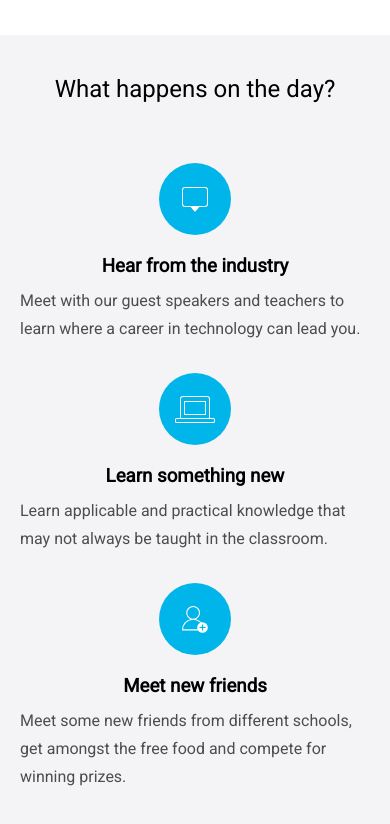
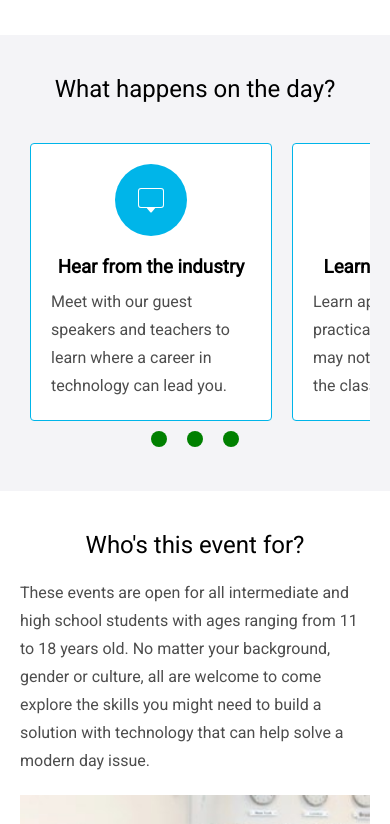
Before and after one commit to Sze-warrior/biztechlabs-website, a website: page index.html in a window 390 px wide. Shown: the part 1380-2204 px from the top of the page. Drawn offline with Linux system fonts and the light colour scheme.

Commit message:
Built mobile layout for features scrolling component

```diff
--- a/index.html
+++ b/index.html
@@ -46,7 +46,6 @@
               <h2>What happens on the day?</h2>
 
               <div class="features-wrapper">
-
                 <div class="features-item">
                   <div class="feature-icon">
                     <svg class="icon-base icon-speech" xmlns="http://www.w3.org/2000/svg" width="26" height="25"><path d="M23,1a2,2,0,0,1,2,2V17a2,2,0,0,1-2,2H3a2,2,0,0,1-2-2V3A2,2,0,0,1,3,1H23m0-1H3A3,3,0,0,0,0,3V17a3,3,0,0,0,3,3H23a3,3,0,0,0,3-3V3a3,3,0,0,0-3-3Z" style="fill: #fff"/><path d="M12.28,24.15,7.89,19H18.11l-4.39,5.15A.94.94,0,0,1,12.28,24.15Z" style="fill: #fff"/>
@@ -76,7 +75,15 @@
                   <p class="features-description">Meet some new friends from different schools, get amongst the free food and compete for winning prizes.</p>
                 </div>
               </div>
-
+              <div class="feature-mobile-scroller-wrapper">
+                <div class="feature-mobile-scroller">
+                  <div class="circle-row">
+                    <div class="circle"></div>
+                    <div class="circle"></div>
+                    <div class="circle"></div>
+                  </div>
+                </div>
+              </div>
             </div>
           </div>
         </div>
--- a/sass/components/features.scss
+++ b/sass/components/features.scss
@@ -1,11 +1,14 @@
 .features-wrapper{
 	display: flex;
     justify-content: space-between;
-    padding: 40px 0;
+    padding: 40px 0 0;
+    overflow-x: auto;
 
-    @media screen and(max-width: $media-mobile){
-    	display: block;
+    @media screen and (max-width: 576px){
+        overflow-x: scroll;
+        padding: 20px $grid-gutter-width/4 0;
     }
+
 }
 
 .features-item{
@@ -13,6 +16,15 @@
     width: $features-width;
 	margin-bottom: 0;
     margin-right: $grid-gutter-width/2;
+    border: 0;
+    border-radius: 0;
+    background-color: rgba(255,255,255,0);
+    display: flex;
+    flex-direction: column;
+    flex: auto;
+    flex-basis: 200px;
+    min-width: 20%;
+    padding: 0;
 
     .icon-base{
         display: block;
@@ -25,8 +37,16 @@
 
     @media screen and(max-width: $media-mobile){
     	width: 100%;
-        margin-right: 0;
     	margin-bottom: 30px;
+    }
+
+    @media screen and(max-width: 576px){
+        padding: 20px;
+        flex-basis: 200px;
+        min-width: 200px;
+        border: 1px solid $color-brand-blue;
+        border-radius: 4px;
+        background-color: rgba(255,255,255,1);
     }
 
 }
@@ -53,3 +73,29 @@
     align-items: center;
     margin: 0 auto;
 }
+
+.feature-mobile-scroller-wrapper{
+    position: relative;
+}
+
+.feature-mobile-scroller{
+    position: absolute;
+    height: 25px;
+    width: 100%;
+    background-color: $color-grey-light;
+    z-index: 3;
+    bottom: 0;
+
+    .circle-row{
+        display: flex;
+        justify-content: center;
+    }
+
+    .circle{
+        border-radius: 100%;
+        width: 16px;
+        height: 16px;
+        background-color: green;
+        margin: 5px 10px 0;
+    }
+}
```
Also changed, not shown: css/styles.css.
